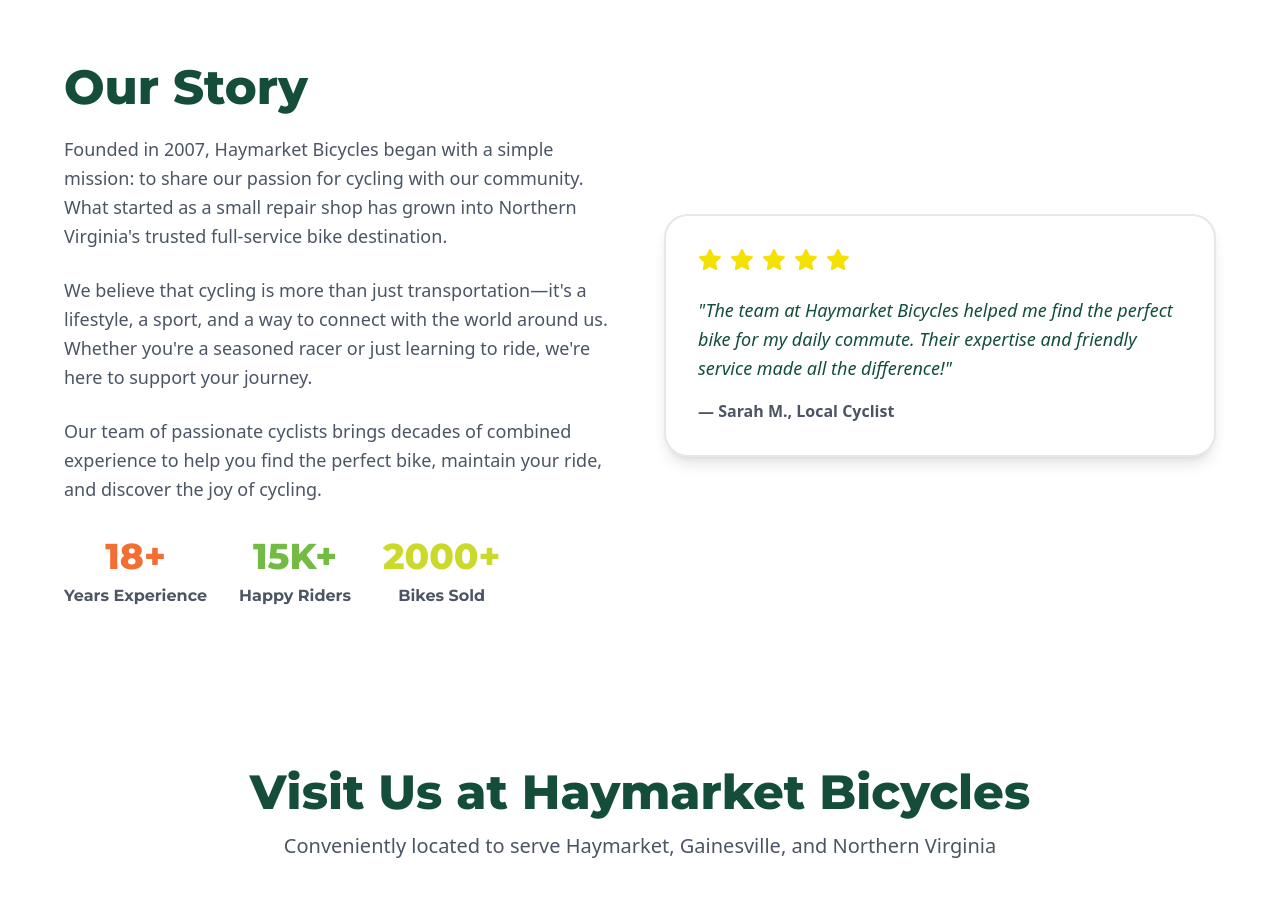
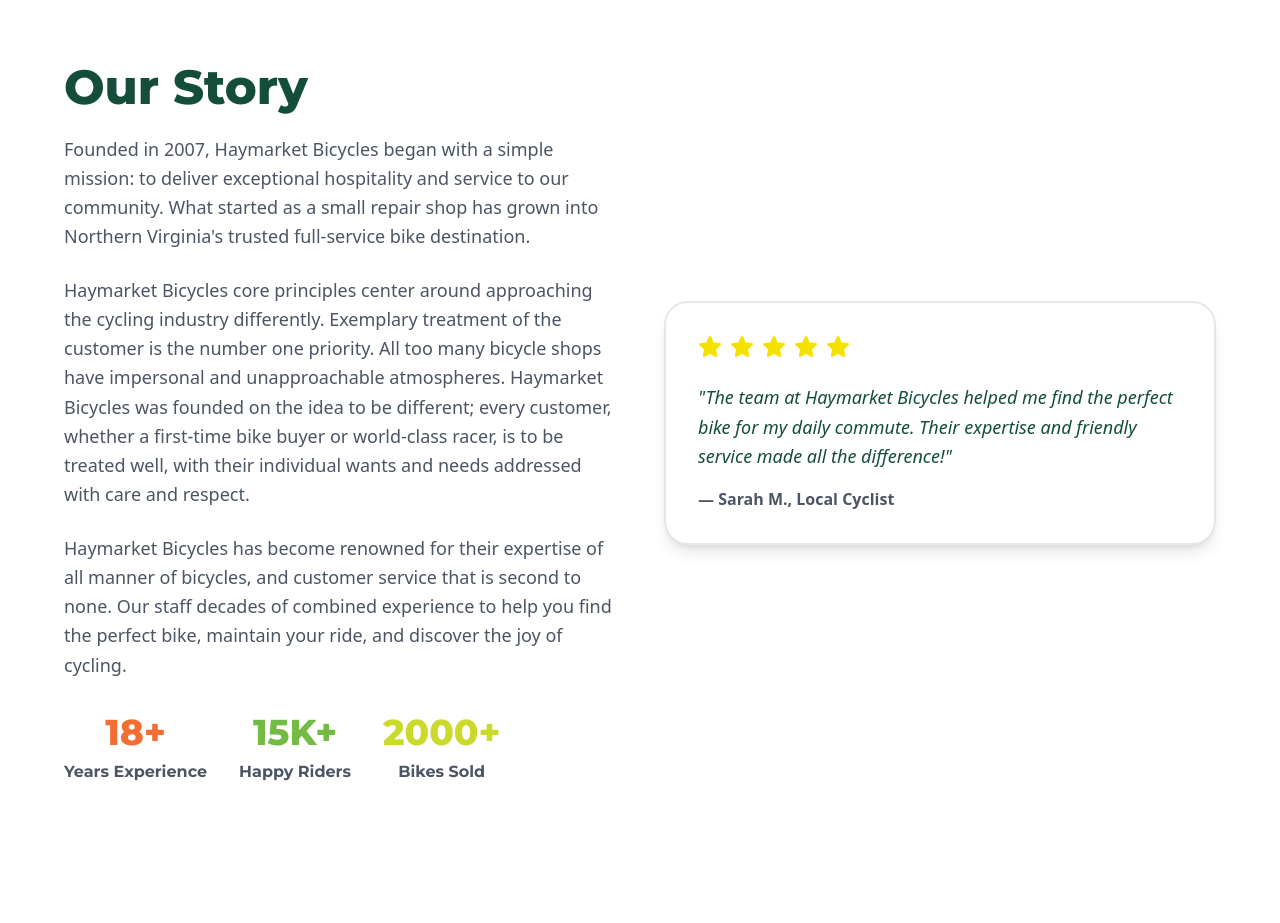
Before and after one commit to grifocx/haymarket-landing, a React (Vite) app: page / in a window 1280 px wide. Shown: the part 2260-3183 px from the top of the page. Built offline with nearby package versions, Linux system fonts and the light colour scheme.

Commit message:
Updated Home.tsx

```diff
--- a/src/pages/Home.tsx
+++ b/src/pages/Home.tsx
@@ -305,13 +305,13 @@ export function Home() {
             <div>
               <h2 className="font-montserrat text-5xl font-extrabold text-[#144D3A] mb-6">Our Story</h2>
               <p className="text-lg text-gray-600 leading-relaxed mb-6">
-                Founded in 2007, Haymarket Bicycles began with a simple mission: to share our passion for cycling with our community. What started as a small repair shop has grown into Northern Virginia's trusted full-service bike destination.
+                Founded in 2007, Haymarket Bicycles began with a simple mission: to deliver exceptional hospitality and service to our community. What started as a small repair shop has grown into Northern Virginia's trusted full-service bike destination.
               </p>
               <p className="text-lg text-gray-600 leading-relaxed mb-6">
-                We believe that cycling is more than just transportation—it's a lifestyle, a sport, and a way to connect with the world around us. Whether you're a seasoned racer or just learning to ride, we're here to support your journey.
+                Haymarket Bicycles core principles center around approaching the cycling industry differently. Exemplary treatment of the customer is the number one priority. All too many bicycle shops have impersonal and unapproachable atmospheres. Haymarket Bicycles was founded on the idea to be different; every customer, whether a first-time bike buyer or world-class racer, is to be treated well, with their individual wants and needs addressed with care and respect.
               </p>
               <p className="text-lg text-gray-600 leading-relaxed mb-8">
-                Our team of passionate cyclists brings decades of combined experience to help you find the perfect bike, maintain your ride, and discover the joy of cycling.
+                Haymarket Bicycles has become renowned for their expertise of all manner of bicycles, and customer service that is second to none.  Our staff decades of combined experience to help you find the perfect bike, maintain your ride, and discover the joy of cycling.
               </p>
               <div className="flex items-center gap-8">
                 <div className="text-center">
```
